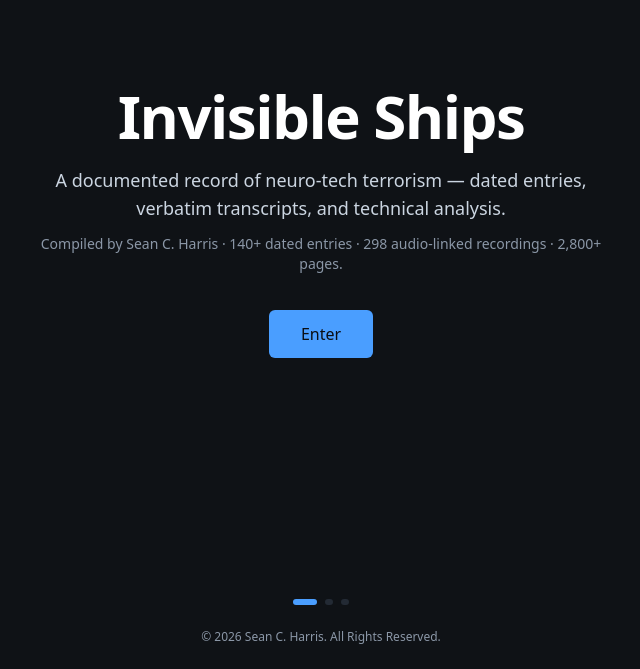
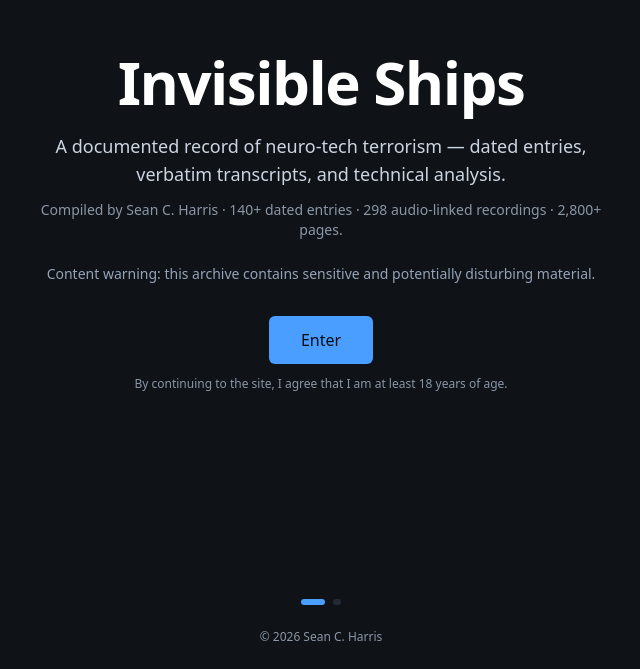
Before and after one commit to growthoutcome-code/v0-invisibleships, a Next.js app: page / in a window 1280 px wide. Shown: the part 131-800 px from the top of the page, without its empty margins (319-959 px from the left). Built offline with nearby package versions, Linux system fonts and the light colour scheme; no server answers.

Commit message:
Move age + content warning to welcome, name-only copyright

```diff
--- a/components/AccessGate.tsx
+++ b/components/AccessGate.tsx
@@ -5,31 +5,28 @@ import CopyrightTerms from "@/components/CopyrightTerms";
 import { GATE } from "@/lib/gate-content";
 import { track } from "@/lib/analytics";
 
-type Step = "welcome" | "copyright" | "notice";
-const STEP_INDEX: Record<Step, number> = { welcome: 1, copyright: 2, notice: 3 };
+type Step = "welcome" | "copyright";
+const STEP_INDEX: Record<Step, number> = { welcome: 1, copyright: 2 };
 
 function Progress({ step }: { step: Step }) {
   const i = STEP_INDEX[step];
   return (
     <div className="flex items-center justify-center gap-2 pt-6">
-      {[1, 2, 3].map((n) => (
-        <span
-          key={n}
-          className={`h-1.5 rounded-full transition-all ${n === i ? "w-6 bg-accent" : "w-2 bg-edge"}`}
-        />
+      {[1, 2].map((n) => (
+        <span key={n} className={`h-1.5 rounded-full transition-all ${n === i ? "w-6 bg-accent" : "w-2 bg-edge"}`} />
       ))}
     </div>
   );
 }
 
-function Shell({ children, step }: { children: React.ReactNode; step: Step }) {
+function Shell({ children, step, copyright }: { children: React.ReactNode; step: Step; copyright: string }) {
   return (
     <main className="min-h-screen flex flex-col bg-background text-foreground">
       <div className="flex-1 flex items-center justify-center px-4 py-10">
         <div key={step} className="w-full max-w-2xl animate-fade-in">{children}</div>
       </div>
       <Progress step={step} />
-      <footer className="text-center text-xs text-muted py-6">{GATE.copyrightLine}</footer>
+      <footer className="text-center text-xs text-muted py-6">{copyright}</footer>
     </main>
   );
 }
@@ -42,7 +39,6 @@ export default function AccessGate({ onEnter }: { onEnter: () => void }) {
   }, []);
   useEffect(() => {
     if (step === "copyright") track("gate_copyright_viewed");
-    if (step === "notice") track("gate_notice_viewed");
   }, [step]);
 
   const finish = () => {
@@ -51,38 +47,38 @@ export default function AccessGate({ onEnter }: { onEnter: () => void }) {
     } catch {
       /* ignore */
     }
-    track("gate_age_confirmed_entered");
+    track("gate_entered");
     onEnter();
   };
 
   if (step === "welcome") {
     return (
-      <Shell step="welcome">
+      <Shell step="welcome" copyright={GATE.welcome.copyright}>
         <div className="text-center">
-          <h1 className="text-5xl sm:text-6xl font-bold tracking-tight text-white">
-            {GATE.welcome.headline}
-          </h1>
+          <h1 className="text-5xl sm:text-6xl font-bold tracking-tight text-white">{GATE.welcome.headline}</h1>
           <p className="mt-5 text-lg text-slate-300 max-w-xl mx-auto">{GATE.welcome.subline}</p>
           <p className="mt-3 text-sm text-muted max-w-xl mx-auto">{GATE.welcome.supporting}</p>
-          <div className="mt-9">
+          <p className="mt-6 text-sm text-slate-400 max-w-xl mx-auto">{GATE.welcome.contentWarning}</p>
+          <div className="mt-8">
             <Button
               size="lg"
               onClick={() => {
+                track("gate_age_confirmed");
                 track("gate_enter_clicked");
                 setStep("copyright");
               }}
             >
               {GATE.welcome.cta}
             </Button>
+            <p className="mt-3 text-xs text-muted max-w-md mx-auto">{GATE.welcome.ageLine}</p>
           </div>
         </div>
       </Shell>
     );
   }
 
-  if (step === "copyright") {
   return (
-      <Shell step="copyright">
+    <Shell step="copyright" copyright={GATE.copyrightLine}>
       <div>
         <p className="text-sm text-muted mb-2">{GATE.copyright.intro}</p>
         <h2 className="text-2xl font-semibold text-white mb-5">Copyright &amp; Terms of Use</h2>
@@ -90,42 +86,10 @@ export default function AccessGate({ onEnter }: { onEnter: () => void }) {
           <CopyrightTerms />
         </div>
         <div className="mt-6 flex items-center gap-3">
-            <Button variant="outline" onClick={() => setStep("welcome")}>
-              Back
-            </Button>
-            <Button
-              className="ml-auto"
-              onClick={() => {
-                track("gate_copyright_agreed");
-                setStep("notice");
-              }}
-            >
-              {GATE.copyright.cta}
-            </Button>
+          <Button variant="outline" onClick={() => setStep("welcome")}>Back</Button>
+          <Button className="ml-auto" onClick={finish}>{GATE.copyright.cta}</Button>
         </div>
       </div>
     </Shell>
   );
 }
-
-  // notice
-  return (
-    <Shell step="notice">
-      <div className="text-center">
-        <h2 className="text-3xl font-semibold text-white">{GATE.notice.headline}</h2>
-        <p className="mt-5 text-slate-300 max-w-xl mx-auto leading-relaxed">{GATE.notice.body}</p>
-        <div className="mt-9">
-          <Button size="lg" onClick={finish}>
-            {GATE.notice.cta}
-          </Button>
-          <p className="mt-3 text-xs text-muted">{GATE.notice.ageSentence}</p>
-        </div>
-        <div className="mt-8">
-          <Button variant="ghost" size="sm" onClick={() => setStep("copyright")}>
-            Back
-          </Button>
-        </div>
-      </div>
-    </Shell>
-  );
-}
--- a/lib/gate-content.ts
+++ b/lib/gate-content.ts
@@ -1,4 +1,4 @@
-// Editable gate copy. Placeholders marked; swap freely without touching layout.
+// Editable gate copy. Swap freely without touching layout.
 export const GATE = {
   copyrightLine: "© 2026 Sean C. Harris. All Rights Reserved.",
   welcome: {
@@ -7,17 +7,14 @@ export const GATE = {
       "A documented record of neuro-tech terrorism — dated entries, verbatim transcripts, and technical analysis.",
     supporting:
       "Compiled by Sean C. Harris · 140+ dated entries · 298 audio-linked recordings · 2,800+ pages.",
+    contentWarning:
+      "Content warning: this archive contains sensitive and potentially disturbing material.",
     cta: "Enter",
+    ageLine: "By continuing to the site, I agree that I am at least 18 years of age.",
+    copyright: "© 2026 Sean C. Harris",
   },
   copyright: {
     intro: "Please read the following before entering.",
     cta: "I understand and agree",
   },
-  notice: {
-    headline: "Before you enter",
-    body:
-      "This archive contains verbatim transcripts and related analysis. The statements recorded are external communications and do not represent the views, beliefs, or intent of the author.",
-    ageSentence: "By entering, I confirm I am at least 18 years old.",
-    cta: "Enter the archive",
-  },
 };
```
Lines whose indentation alone changed are shown as unchanged.
